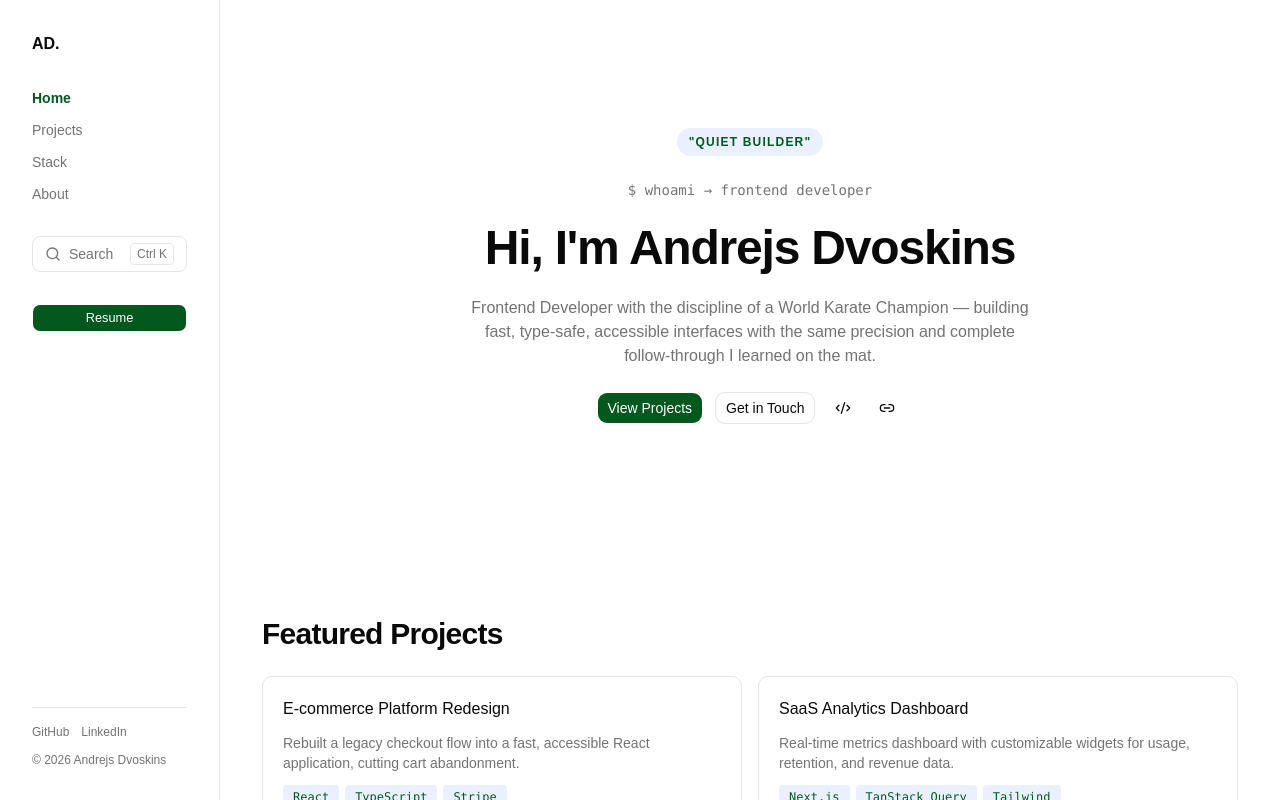
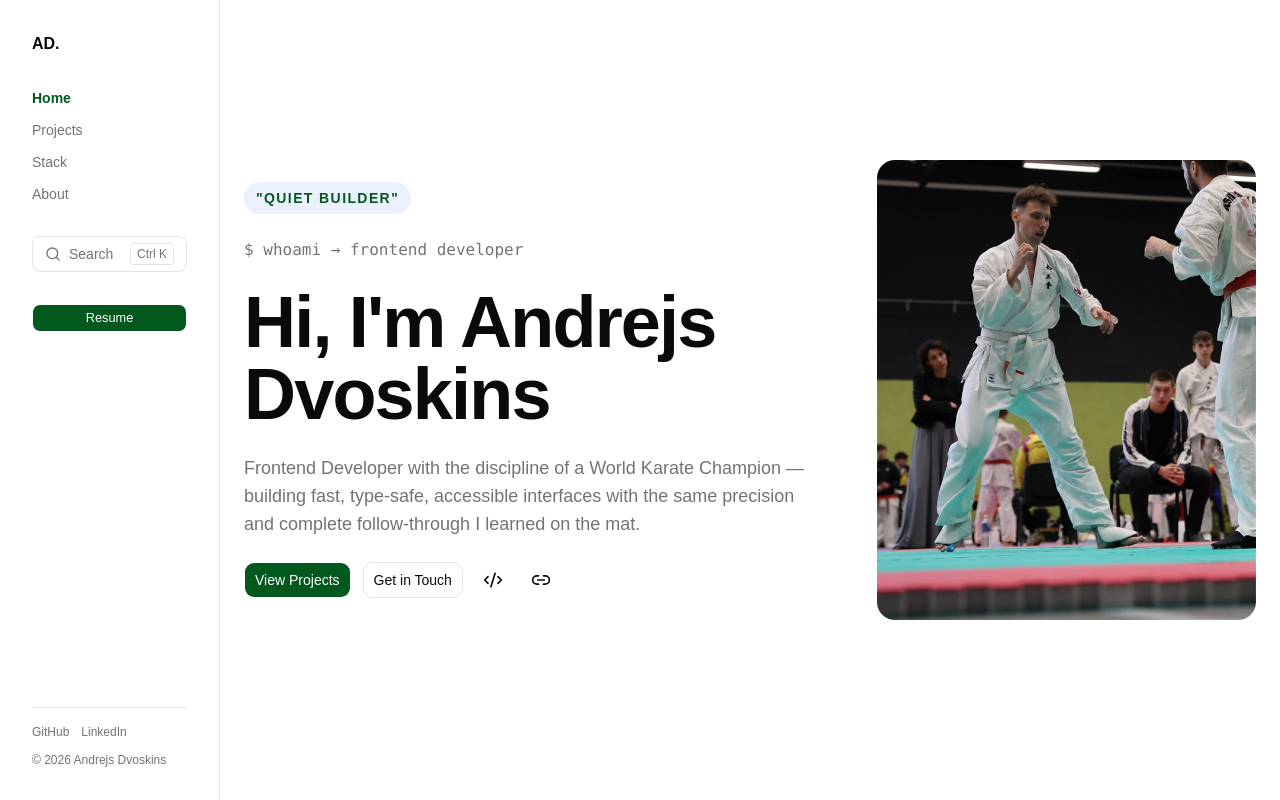
Before and after one commit to Funtazer07/showcase-portfolio, a React (Vite) app: page / in a window 1280 px wide. Shown: the top 800 px of the page. Built offline with nearby package versions, Linux system fonts and the light colour scheme.

Commit message:
add photo and adjust hero section

```diff
--- a/src/components/Hero.tsx
+++ b/src/components/Hero.tsx
@@ -4,31 +4,30 @@ import { heroContent, socialLinks } from '@/data/portfolioData'
 
 function Hero() {
   return (
-    <section
-      id="home"
-      className="flex scroll-mt-20 flex-col items-center gap-6 px-6 py-24 text-center sm:py-32"
-    >
-      <span className="rounded-full bg-accent px-3 py-1.5 text-xs font-semibold tracking-widest text-accent-foreground uppercase">
+    <section id="home" className="scroll-mt-20 px-6 py-28 sm:py-36 lg:py-40">
+      <div className="mx-auto flex max-w-5xl flex-col-reverse items-center gap-12 lg:flex-row lg:items-center lg:justify-between lg:gap-16">
+        <div className="flex flex-col items-center gap-6 text-center lg:items-start lg:text-left">
+          <span className="rounded-full bg-accent px-3 py-1.5 text-sm font-semibold tracking-widest text-accent-foreground uppercase">
             {heroContent.eyebrow}
           </span>
-      <p className="font-mono text-sm text-muted-foreground">
+          <p className="font-mono text-base text-muted-foreground">
             {heroContent.terminalLine}
           </p>
-      <h1 className="max-w-2xl text-4xl font-semibold tracking-tight text-balance sm:text-5xl">
+          <h1 className="max-w-2xl text-5xl font-semibold tracking-tight text-balance sm:text-6xl lg:text-7xl">
             {heroContent.title}
           </h1>
-      <p className="max-w-xl text-muted-foreground">{heroContent.bio}</p>
+          <p className="max-w-xl text-lg text-muted-foreground">{heroContent.bio}</p>
 
-      <div className="flex flex-wrap items-center justify-center gap-3">
-        <Button render={<a href="#projects" />}>
+          <div className="flex flex-wrap items-center justify-center gap-3 lg:justify-start">
+            <Button size="lg" render={<a href="#projects" />}>
               {heroContent.primaryCtaLabel}
             </Button>
-        <Button variant="outline" render={<a href="#contact" />}>
+            <Button size="lg" variant="outline" render={<a href="#contact" />}>
               {heroContent.secondaryCtaLabel}
             </Button>
             <Button
               variant="ghost"
-          size="icon"
+              size="icon-lg"
               render={
                 <a
                   href={socialLinks.github.href}
@@ -38,11 +37,11 @@ function Hero() {
                 />
               }
             >
-          <Code2 className="size-4" />
+              <Code2 className="size-5" />
             </Button>
             <Button
               variant="ghost"
-          size="icon"
+              size="icon-lg"
               render={
                 <a
                   href={socialLinks.linkedin.href}
@@ -52,8 +51,18 @@ function Hero() {
                 />
               }
             >
-          <Link2 className="size-4" />
+              <Link2 className="size-5" />
             </Button>
+          </div>
+        </div>
+
+        <img
+          src={heroContent.photoUrl}
+          alt={heroContent.photoAlt}
+          width={280}
+          height={340}
+          className="h-[320px] w-[264px] shrink-0 rounded-2xl object-cover sm:h-[400px] sm:w-[330px] lg:h-[460px] lg:w-[379px]"
+        />
       </div>
     </section>
   )
--- a/src/data/portfolioData.ts
+++ b/src/data/portfolioData.ts
@@ -33,6 +33,8 @@ export interface HeroContent {
   bio: string
   primaryCtaLabel: string
   secondaryCtaLabel: string
+  photoUrl: string
+  photoAlt: string
 }
 
 export interface AboutContent {
@@ -132,6 +134,8 @@ export const heroContent: HeroContent = {
   bio: 'Frontend Developer with the discipline of a World Karate Champion — building fast, type-safe, accessible interfaces with the same precision and complete follow-through I learned on the mat.',
   primaryCtaLabel: 'View Projects',
   secondaryCtaLabel: 'Get in Touch',
+  photoUrl: '/hero-photo.jpg',
+  photoAlt: 'Andrejs Dvoskins in a karate sparring stance at a competition',
 }
 
 export const aboutContent: AboutContent = {
```
Also changed, not shown: public/hero-photo.jpg (added). Lines whose indentation alone changed are shown as unchanged.
